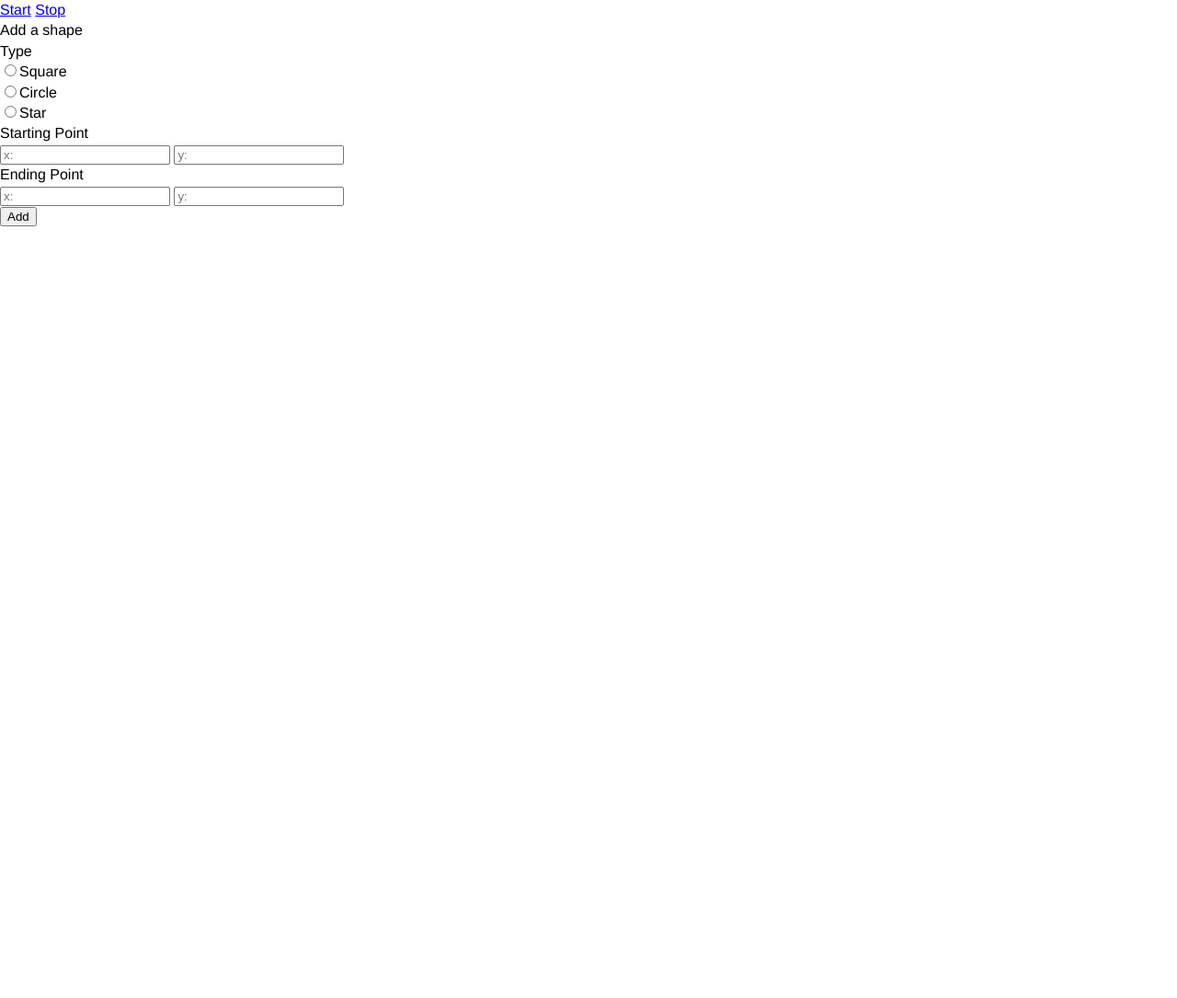
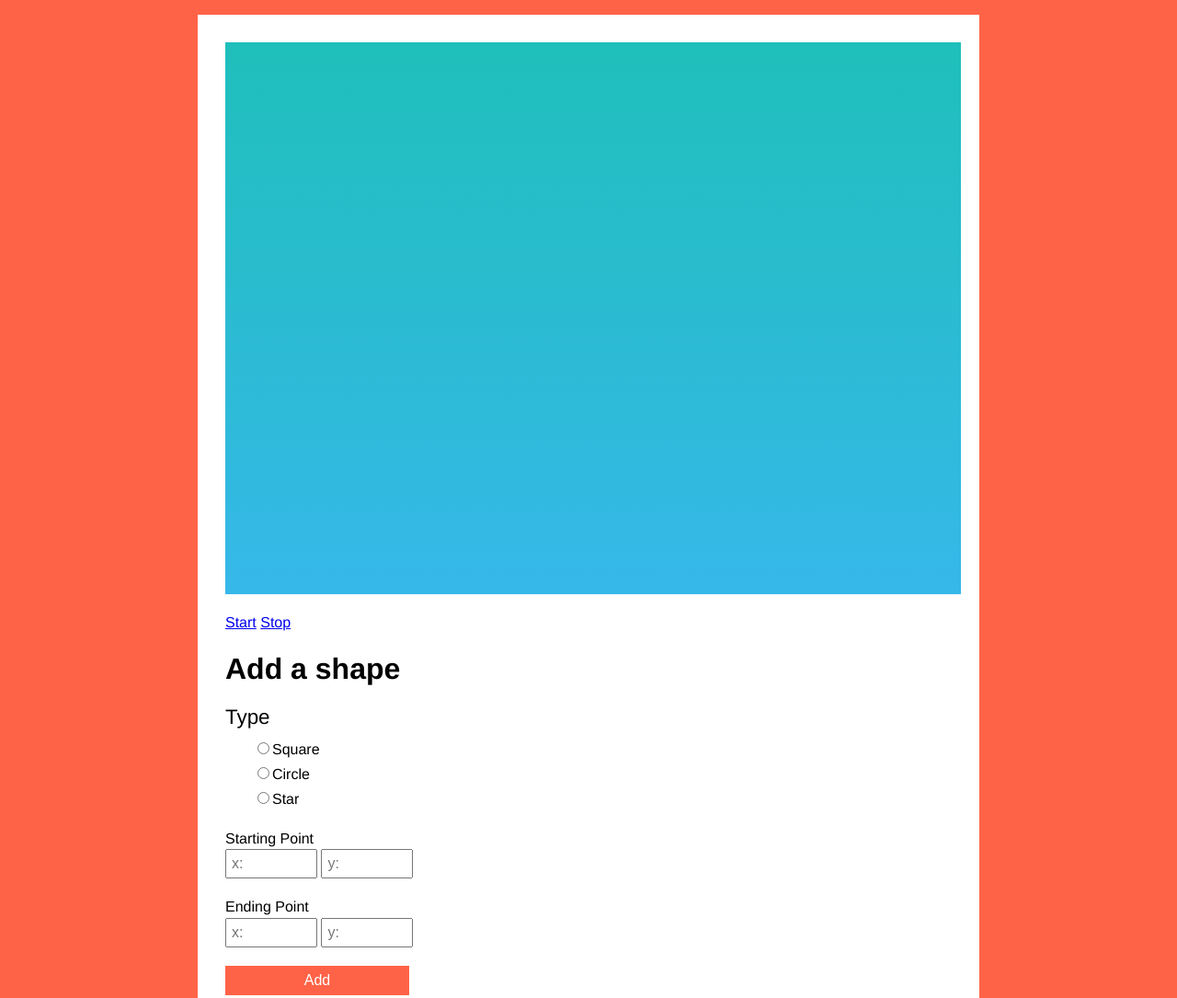
Before and after one commit to CristianCristea/LaunchSchool_front_end_development, a plain HTML site: page jQuery and the DOM/dynamic_animation_jquery/index.html in a window 1280 px wide. Shown: the top 1085 px of the page at 92% size. Before the commit the page ends 800 px from the top, so only its background shows below. Drawn offline with Linux system fonts and the light colour scheme.

Commit message:
Finish css

```diff
--- a/jQuery and the DOM/dynamic_animation_jquery/index.html
+++ b/jQuery and the DOM/dynamic_animation_jquery/index.html
@@ -17,8 +17,8 @@
 
      <form action="#" method="get">
        <fieldset>
-        <legend>Add a shape</legend>
-        <p>Type</p>
+        <legend class="headline">Add a shape</legend>
+        <p class="headline-secondary">Type</p>
           <ul>
               <li><label><input type="radio" name="shape_type" value="square">Square</label></li>
               <li><label><input type="radio" name="shape_type" value="circle">Circle</label></li>
@@ -27,14 +27,14 @@
 
           <p>Starting Point</p>
           <div class="container-form">
-            <label><input type="text" name="startX" placeholder="x:"></label>
-            <label><input type="text" name="startY" placeholder="y:"></label>
+            <label><input type="number" name="startX" placeholder="x:" min="1"></label>
+            <label><input type="number" name="startY" placeholder="y:" min="1"></label>
           </div>
 
           <p>Ending Point</p>
           <div class="container-form">
-            <label><input type="text" name="endingX" placeholder="x:"></label>
-            <label><input type="text" name="endingY" placeholder="y:"></label>
+            <label><input type="number" name="endingX" placeholder="x:" min="1"></label>
+            <label><input type="number" name="endingY" placeholder="y:" min="1"></label>
           </div>
        </fieldset>
 
--- a/jQuery and the DOM/dynamic_animation_jquery/style.css
+++ b/jQuery and the DOM/dynamic_animation_jquery/style.css
@@ -10,8 +10,82 @@ body {
   font-family: Helvetica, Arial, 'sans-serif';
   font-size: 16px;
   line-height: 1.4;
+  background-color: tomato;
+}
+
+.headline {
+  font-size: 2em;
+  font-weight: 700;
+  line-height: 1.2;
+}
+
+.headline-secondary {
+  font-size: 1.4em;
+  font-weight: 500;
+  line-height: 1.2;
 }
 
 /*layout*/
 
+main {
+  padding: 30px;
+  margin: 1em auto;
+  background-color: #fff;
+  width: 850px;
+}
+
+#canvas {
+  width: 800px;
+  height: 600px;
+  background: linear-gradient(to bottom, #1FBFBB 0%, #36B8E9 100%);
+}
+
+#canvas + p {
+  margin: 20px 0;
+}
+
 /*form*/
+
+form legend {
+  margin: 10px 0;
+}
+
+form p {
+  margin: 10px 0;
+}
+
+form ul {
+  margin-left: 30px;
+}
+
+form ul li {
+  margin-bottom: 5px;
+}
+
+form input[type="number"] {
+  font-size: 1em;
+  padding: 5px;
+  width: 100px;
+}
+
+form p ~ p {
+  margin-bottom: 0;
+  margin-top: 20px;
+}
+
+form input[type="submit"] {
+  margin-top: 20px;
+  background-color: tomato;
+  font-size: 1em;
+  color: #fff;
+  padding: 5px;
+  width: 200px;
+  border: 2px solid tomato;
+  cursor: pointer;
+  transition: all .2s;
+}
+
+form input[type="submit"]:hover {
+  background-color: #fff;
+  color: tomato;
+}
```
